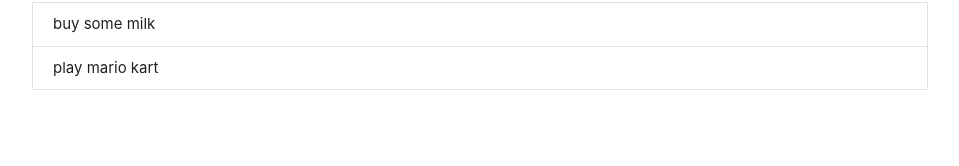
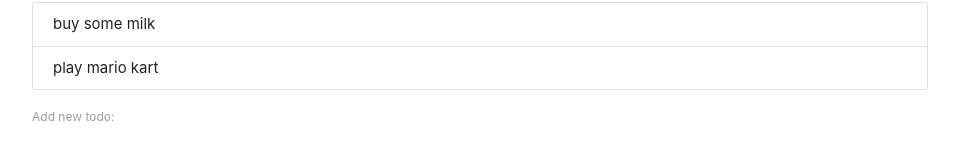
Before and after one commit to CarterBian/React-todo, a React (Create React App) app: page / in a window 1280 px wide. Shown: the part 134-300 px from the top of the page, without its empty margins (160-1119 px from the left). Built offline with nearby package versions, Linux system fonts and the light colour scheme.

Commit message:
Finished functionality

```diff
--- /dev/null
+++ b/src/AddToDo.js
@@ -0,0 +1,25 @@
+import React, {useState} from 'react';
+
+function AddToDo({addTodo}) {
+    const [content, setcontent] = useState({content: ''});
+
+    const handleChange = (e) =>{
+        setcontent({content: e.target.value});
+    }
+
+    const handleSubmit = (e) =>{
+        e.preventDefault();
+        addTodo(content);
+        setcontent({content:''});
+    }
+
+    return (
+        <div>
+            <form onSubmit={handleSubmit}>
+                <label>Add new todo:</label>
+                <input type="text" onChange={handleChange} value={content.content}/>
+            </form>
+        </div>
+    );
+}
+export default AddToDo;
--- a/src/App.js
+++ b/src/App.js
@@ -1,5 +1,6 @@
 import React, {useState} from 'react';
 import Todos from './Todos';
+import AddToDo from './AddToDo';
 
 function App() {
   const [todos, setTodos] = useState([
@@ -7,15 +8,22 @@ function App() {
     {id: 2, content: 'play mario kart'}
   ]);
   const deleteTodo = (id) =>{
-    const todosfilter = todos.filter(todo => {
+    const todosfilter = todos.filter(todo =>{
       return todo.id !== id
     });
     setTodos(todosfilter);
+  }
+  const addTodo = (todo) =>{
+    todo.id = Math.random();
+    const todos1 = [...todos, todo];
+    setTodos(todos1);
+    console.log(todos1);
   }
   return (
     <div className="todo-app container">
       <h1 className="center blue-text"> Todo's</h1>
       <Todos todos={todos} deleteTodo={deleteTodo}/>
+      <AddToDo addTodo={addTodo}/>
     </div>
   );
 }
--- a/src/Todos.js
+++ b/src/Todos.js
@@ -5,8 +5,8 @@ const Todos = ({todos, deleteTodo}) => {
     const todoList = todos.length ? (
         todos.map(todo => {
             return (
-                <div className="collection-item" key={todo.id}>
-                    <span onClick={() => {deleteTodo(todo.id)}}>{todo.content}</span>
+                <div onClick={() => {deleteTodo(todo.id)}} className="collection-item" key={todo.id}>
+                    <span >{todo.content}</span>
                 </div>
             )
         })
@@ -18,6 +18,6 @@ const Todos = ({todos, deleteTodo}) => {
             {todoList}
         </div>
 
-    )
+    );
 }
 export default Todos;
```
